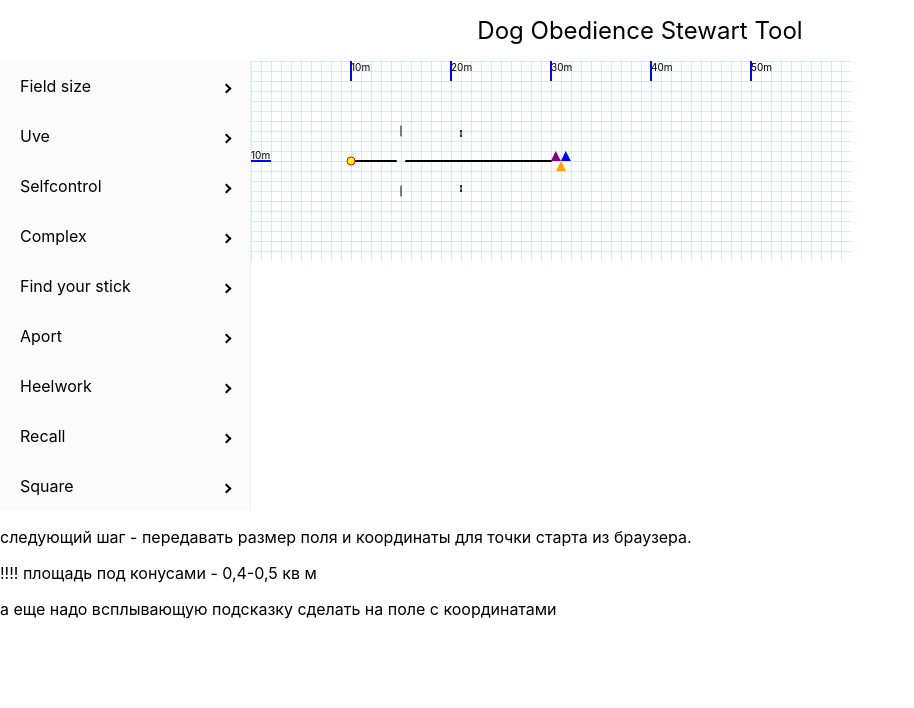
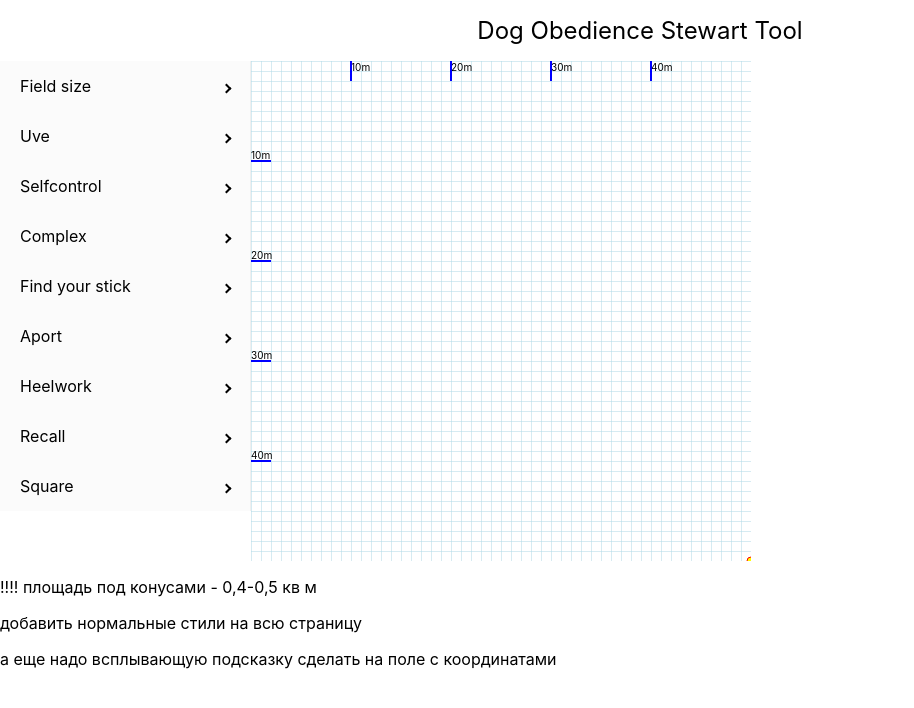
Before and after one commit to EvgeniaRogotneva/obedience, a React (Create React App) app: page / in a window 1280 px wide. Shown: the top 708 px of the page, without its empty margins (0-914 px from the left). Built offline with nearby package versions, Linux system fonts and the light colour scheme; some icons are missing.

Commit message:
add Uvee coord

```diff
--- a/src/App.js
+++ b/src/App.js
@@ -1,22 +1,23 @@
-import { useState } from "react";
+import { useContext } from "react";
 import "./App.css";
 import Field from "./field/Field";
 import LeftMenu from "./left_menu/LeftMenu";
+
+import { Context } from "./state/Context";
+
 function App() {
-  const [fieldSize, setFieldSize] = useState({ valueX: 60, valueY: 20 });
+  const value = useContext(Context);
+  const [state] = value;
   return (
     <div className="App">
       <h1 className="DogObedienceStewartToolHeader">
         Dog Obedience Stewart Tool
       </h1>
       <LeftMenu />
-      <Field x={fieldSize["valueX"]} y={fieldSize["valueY"]} />
+      <Field x={state.field.coord["valueX"]} y={state.field.coord["valueY"]} />
 
-      <p>
-        следующий шаг - передавать размер поля и координаты для точки старта из
-        браузера.
-      </p>
       <p> !!!! площадь под конусами - 0,4-0,5 кв м</p>
+      <p>добавить нормальные стили на всю страницу</p>
       <p>а еще надо всплывающую подсказку сделать на поле с координатами</p>
       <p></p>
     </div>
--- a/src/field/Field.js
+++ b/src/field/Field.js
@@ -1,10 +1,17 @@
+import { useContext } from "react";
+import { Context } from "../state/Context";
 import Uve from "../svg_exercise/Uve";
 import AddText from "./AddMeters";
 import FieldPattern from "./FieldPattern";
+
 const Field = ({ x, y }) => {
+  const value = useContext(Context);
+  const [state] = value;
   const fieldWidth = x * 10;
   const fieldHeight = y * 10;
   const viewBox = `0 0 ${fieldWidth} ${fieldHeight}`;
+  console.log(` X ${state.Uve.coord.valueX}`);
+  console.log(` Y ${state.Uve.coord.valueY}`);
 
   return (
     <svg
@@ -24,7 +31,11 @@ const Field = ({ x, y }) => {
       />
       <AddText lenght={x} isWidth={true} />
       <AddText lenght={y} isWidth={false} />
-      <Uve startX={10} startY={10} metersFromStartToBariers={5} />
+      <Uve
+        startX={state.Uve.coord.valueX}
+        startY={state.Uve.coord.valueY}
+        metersFromStartToBariers={5}
+      />
     </svg>
   );
 };
--- a/src/left_menu/LeftMenu.js
+++ b/src/left_menu/LeftMenu.js
@@ -8,15 +8,19 @@ import StartPointCoordInput from "./StartPointCoordInput";
 const LeftMenu = () => {
   // const value = useContext(Context);
   // const [state, dispatch] = value;
+  const setFieldSize = "setFieldSize";
+  const setUveData = "setUveData";
+  console.log(`inside LeftMenu ${setFieldSize}  and ${setUveData}`);
+
   return (
     <>
       <Sidebar className="leftMenu">
         <Menu>
           <SubMenu label="Field size">
-            <StartPointCoordInput />
+            <StartPointCoordInput type={setFieldSize} />
           </SubMenu>
           <SubMenu label="Uve">
-            <StartPointCoordInput />
+            <StartPointCoordInput type={setUveData} />
             <Rotation />
           </SubMenu>
           <SubMenu label="Selfcontrol"></SubMenu>
--- a/src/left_menu/StartPointCoordInput.js
+++ b/src/left_menu/StartPointCoordInput.js
@@ -1,20 +1,20 @@
 import { useContext, useState } from "react";
 import { Context } from "../state/Context";
 
-const StartPointCoordInput = () => {
+const StartPointCoordInput = ({ type }) => {
   const value = useContext(Context);
   const [state, dispatch] = value;
 
   const [inputX, setInputX] = useState(50);
   const [inputY, setInputY] = useState(50);
 
-  const setCoord = () => {
+  const setCoord = ({ type }) => {
+    console.log(`inside setCoord ${type}`);
     dispatch({
-      type: "setFieldSize",
-      payload: { size: { valueX: inputX, valueY: inputY } },
+      type: type,
+      payload: { coord: { valueX: inputX, valueY: inputY } },
     });
   };
-
   return (
     <>
       X:{" "}
@@ -24,7 +24,7 @@ const StartPointCoordInput = () => {
         label="X"
         min={state.field.limit.min}
         max={state.field.limit.max}
-        placeholder={state.field.size.valueX}
+        placeholder={state.field.coord.valueX}
         onChange={(e) => setInputX(e.target.value)}
       />
       Y:{" "}
@@ -34,10 +34,17 @@ const StartPointCoordInput = () => {
         label="Y"
         min={state.field.limit.min}
         max={state.field.limit.max}
-        placeholder={state.field.size.valueY}
+        placeholder={state.field.coord.valueY}
         onChange={(e) => setInputY(e.target.value)}
       />
-      <button className="submit-coord" onClick={setCoord}>
+      <button
+        className="submit-coord"
+        onClick={() => {
+          console.log(`inside onClick ${type}`);
+
+          setCoord({ type });
+        }}
+      >
         Ok
       </button>
     </>
--- a/src/state/Context.js
+++ b/src/state/Context.js
@@ -1,8 +1,8 @@
 import { createContext, useReducer } from "react";
 export const Context = createContext();
 const initialState = {
-  field: { size: { valueX: 50, valueY: 50 }, limit: { min: 10, max: 100 } },
-  Uve: { start: { x: 50, y: 50 }, rotation: 0 },
+  field: { coord: { valueX: 50, valueY: 50 }, limit: { min: 10, max: 100 } },
+  Uve: { coord: { valueX: 50, valueY: 50 }, rotation: 0 },
 };
 
 function reducer(state, action) {
@@ -10,12 +10,12 @@ function reducer(state, action) {
     case "setFieldSize":
       return {
         ...state,
-        field: { ...state.field, size: action.payload.size },
+        field: { ...state.field, coord: action.payload.coord },
       };
     case "setUveData":
       return {
         ...state,
-        Uve: action.payload.Uve,
+        Uve: { ...state.Uve, coord: action.payload.coord },
       };
     default:
       return state;
```
